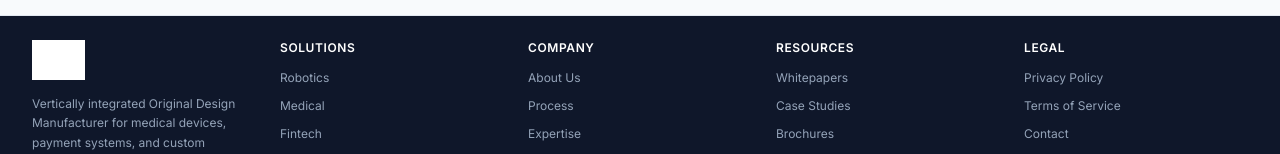
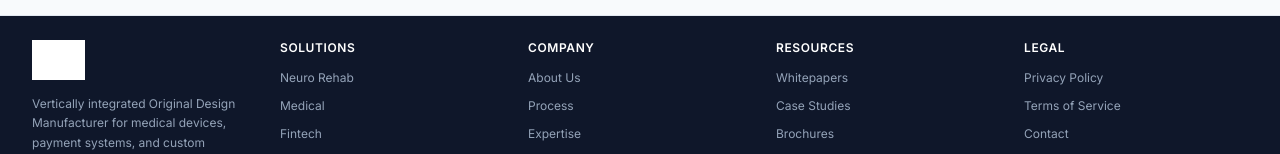
Before and after one commit to nitin-patyal-57/Walnut-technologies, a React (Vite) app: page / in a window 1280 px wide. Shown: the part 5289-5443 px from the top of the page. Built offline with nearby package versions, Linux system fonts and the light colour scheme; grey boxes are pictures that could not be loaded.

Commit message:
Rename Robotics to Neuro Rehab in header and navigation

```diff
--- a/src/components/Footer.jsx
+++ b/src/components/Footer.jsx
@@ -12,7 +12,7 @@ export default function Footer() {
 
   const footerLinks = {
     [t('footer.solutions')]: [
-      { label: 'Robotics', to: '/solutions?category=Robotics' },
+      { label: 'Neuro Rehab', to: '/solutions?category=Neuro Rehab Devices' },
       { label: 'Medical', to: '/solutions?category=Medical' },
       { label: 'Fintech', to: '/solutions?category=Fintech' },
       { label: 'Automotive', to: '/solutions?category=Automotive' },
--- a/src/components/Navbar.jsx
+++ b/src/components/Navbar.jsx
@@ -12,7 +12,7 @@ const navLinks = [
     label: 'Solutions',
     to: '/solutions',
     dropdown: [
-      { label: 'Robotics', to: '/solutions?category=Robotics' },
+      { label: 'Neuro Rehab', to: '/solutions?category=Neuro Rehab Devices' },
       { label: 'Medical', to: '/solutions?category=Medical' },
       { label: 'Fintech', to: '/solutions?category=Fintech' },
       { label: 'Automotive', to: '/solutions?category=Automotive' },
--- a/src/components/SolutionCategories.jsx
+++ b/src/components/SolutionCategories.jsx
@@ -74,7 +74,7 @@ export default function SolutionCategories() {
 
             <div className="space-y-3 mb-8">
               {[
-                { label: 'Robotics', desc: 'AI-assisted rehabilitation & gait training' },
+                { label: 'Neuro Rehab', desc: 'AI-assisted rehabilitation & gait training' },
                 { label: 'Medical', desc: 'ISO 13485, FDA, IEC 60601 compliant' },
                 { label: 'Fintech', desc: 'PCI-DSS, NPCI, RBI certified' },
                 { label: 'Automotive', desc: 'Industrial grade, durable electronics' },
--- a/src/data/translations.js
+++ b/src/data/translations.js
@@ -310,7 +310,7 @@ const enTranslations = {
     welcome: 'Hello! How can we help you today?',
     quickReplies: {
       products: 'Our Solutions',
-      robotics: 'Robotics',
+      robotics: 'Neuro Rehab',
       medical: 'Medical',
       fintech: 'Fintech',
       automotive: 'Automotive',
@@ -321,7 +321,7 @@ const enTranslations = {
     },
     responses: {
       greeting: 'Hello! Welcome to Walnut Technologies. How can I help you today?',
-      products: 'We manufacture across four divisions:\n\n- **Robotics** \u2014 AI-assisted rehabilitation & gait training\n- **Medical** \u2014 ISO 13485, Class 10K Cleanroom\n- **Fintech** \u2014 NPCI, RBI, PCI DSS Certified\n- **Automotive** \u2014 Industrial grade electronics\n\nWhich division interests you?',
+      products: 'We manufacture across four divisions:\n\n- **Neuro Rehab** \u2014 AI-assisted rehabilitation & gait training\n- **Medical** \u2014 ISO 13485, Class 10K Cleanroom\n- **Fintech** \u2014 NPCI, RBI, PCI DSS Certified\n- **Automotive** \u2014 Industrial grade electronics\n\nWhich division interests you?',
       robotics: 'Our robotics division includes:\n- WalkLab Gait Training System\n\nAI-assisted therapy with real-time patient monitoring and tele-rehab capabilities.',
       medical: 'Our medical devices include:\n- Digital Blood Pressure Monitor\n- IR Thermometer\n- Oxygen Concentrator\n- Walnut Compressor Nebulizer\n\nISO 13485 certified with Class 10K cleanroom.',
       fintech: 'Our fintech payment systems include:\n- Single SIM Model\n- Double SIM Model\n- With Display Model\n- Common Model\n- DQR: Double Display\n- All in One\n\nEMV L1/L2 certified, NPCI & RBI compliant.',
--- a/src/pages/HomePage.jsx
+++ b/src/pages/HomePage.jsx
@@ -244,7 +244,7 @@ function DivisionsPreview() {
       icon: FiActivity,
       image: '/walklab 3.0.jpeg',
       features: t('divisions.roboticsFeatures'),
-      link: '/solutions?category=Robotics',
+      link: '/solutions?category=Neuro Rehab Devices',
     },
     {
       id: 'automotive',
```
